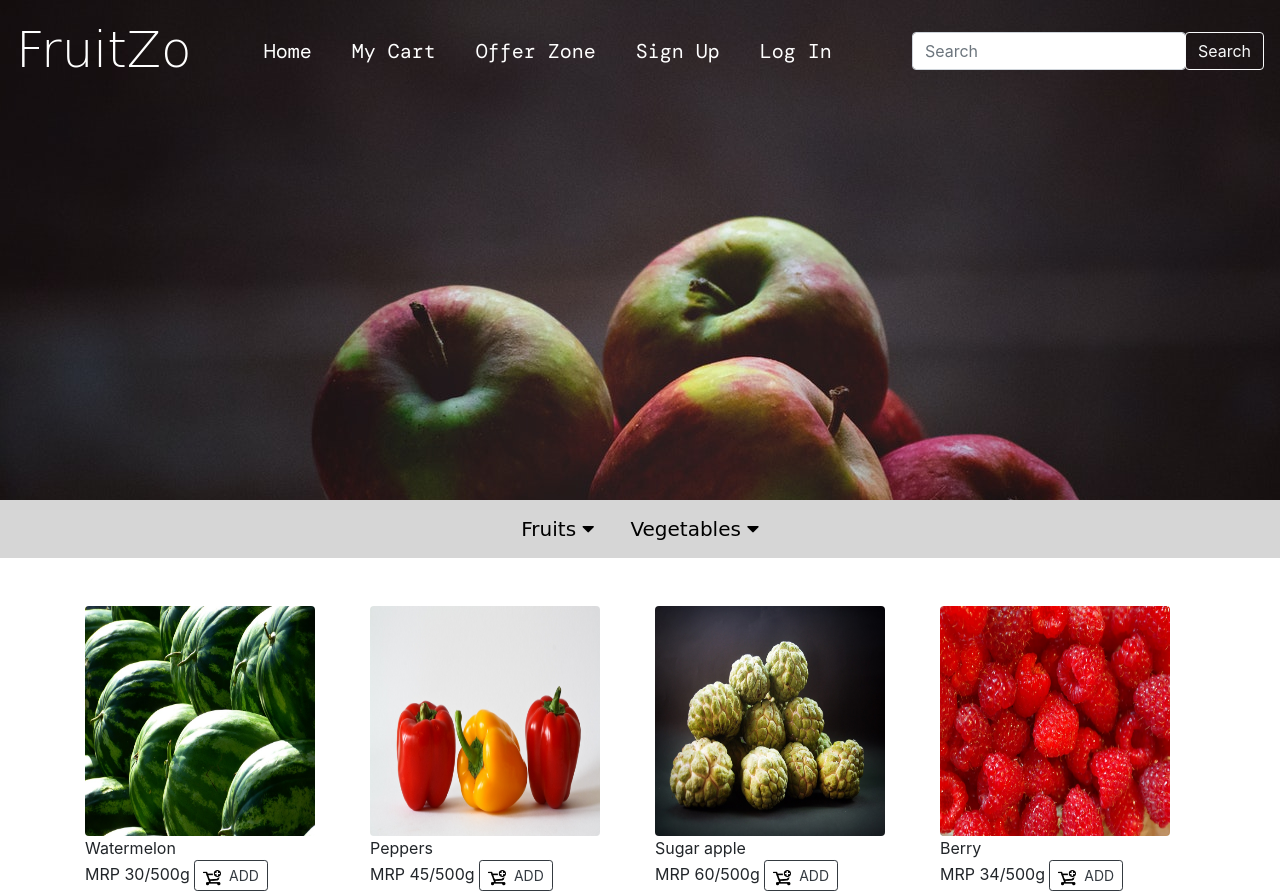
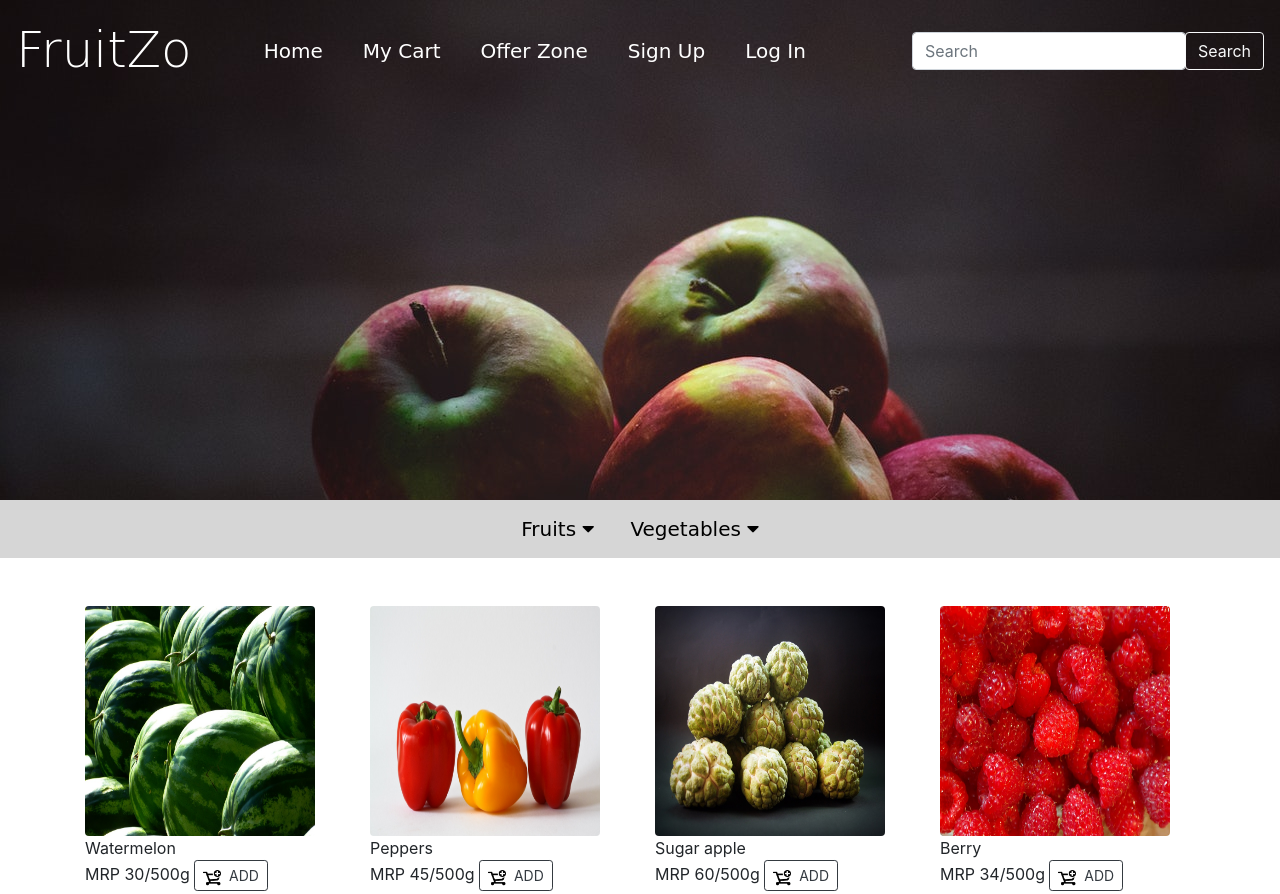
Before and after one commit to atmanad/FruitZo, a plain HTML site: page index.html in a window 1280 px wide. Shown: the top 894 px of the page. Drawn offline with nearby package versions, Linux system fonts and the light colour scheme.

Commit message:
commit: 11

```diff
--- a/frontpage.css
+++ b/frontpage.css
@@ -8,7 +8,7 @@ a.nav-link:link {
   color:white;
   text-decoration: none;
   font-size: 20px;
-  font-family: "DM Mono", monospace;
+  font-family: cursive;
   margin-right: 6px;
 }
 a.nav-link:visited {
@@ -55,7 +55,7 @@ center {
   height: 100px;
   position: relative;
   overflow: hidden;
-  border: 0.5px solid grey;
+  border-top: 0.5px solid grey;
 }
 .social a{
   margin: 0 19px 0 0;
--- a/index.html
+++ b/index.html
@@ -53,11 +53,11 @@
             </button>
             <div class="collapse navbar-collapse" id="togglednavbar">
                 <div class="navbar-nav mr-auto ml-5">
-                    <a href="" class="nav-item nav-link mr-4">Home</a>
-                    <a href="cart.html" class="nav-item nav-link mr-4" target="_blank">My Cart</a>
-                    <a href="" class="nav-item nav-link mr-4" target="_blank">Offer Zone</a>
-                    <a href="signup.html" class="nav-item nav-link mr-4" target="_blank">Sign Up</a>
-                    <a href="login.html" class="nav-item nav-link mr-4" target="_blank">Log In</a>
+                    <a href="#" class="nav-item nav-link mr-4">Home</a>
+                    <a href="#" class="nav-item nav-link mr-4">My Cart</a>
+                    <a href="#" class="nav-item nav-link mr-4">Offer Zone</a>
+                    <a href="signup.html" class="nav-item nav-link mr-4">Sign Up</a>
+                    <a href="login.html" class="nav-item nav-link mr-4">Log In</a>
                 </div>
                 <form action="" class="form-inline">
                     <input type="text" class="form-control" placeholder="Search">
@@ -69,7 +69,7 @@
         </nav>
     </div>
 
-    <div class="secondnav" id="secondna">
+    <div class="secondnav">
         <div class="middle">
             <div class="dropd">
                 <button class="dropb">Fruits
@@ -194,7 +194,7 @@
             <a href="#"><i class="fa fa-google-plus"></i></a>
         </div>
         <div class="footer">
-            <a href="#" class="footer-text">About Us</a>
+            <a href="aboutus.html" class="footer-text">About Us</a>
             <a href="#" class="footer-text">Advertise With Us</a>
             <a href="contactus.html" class="footer-text">Contact Us</a>
         </div>
```
